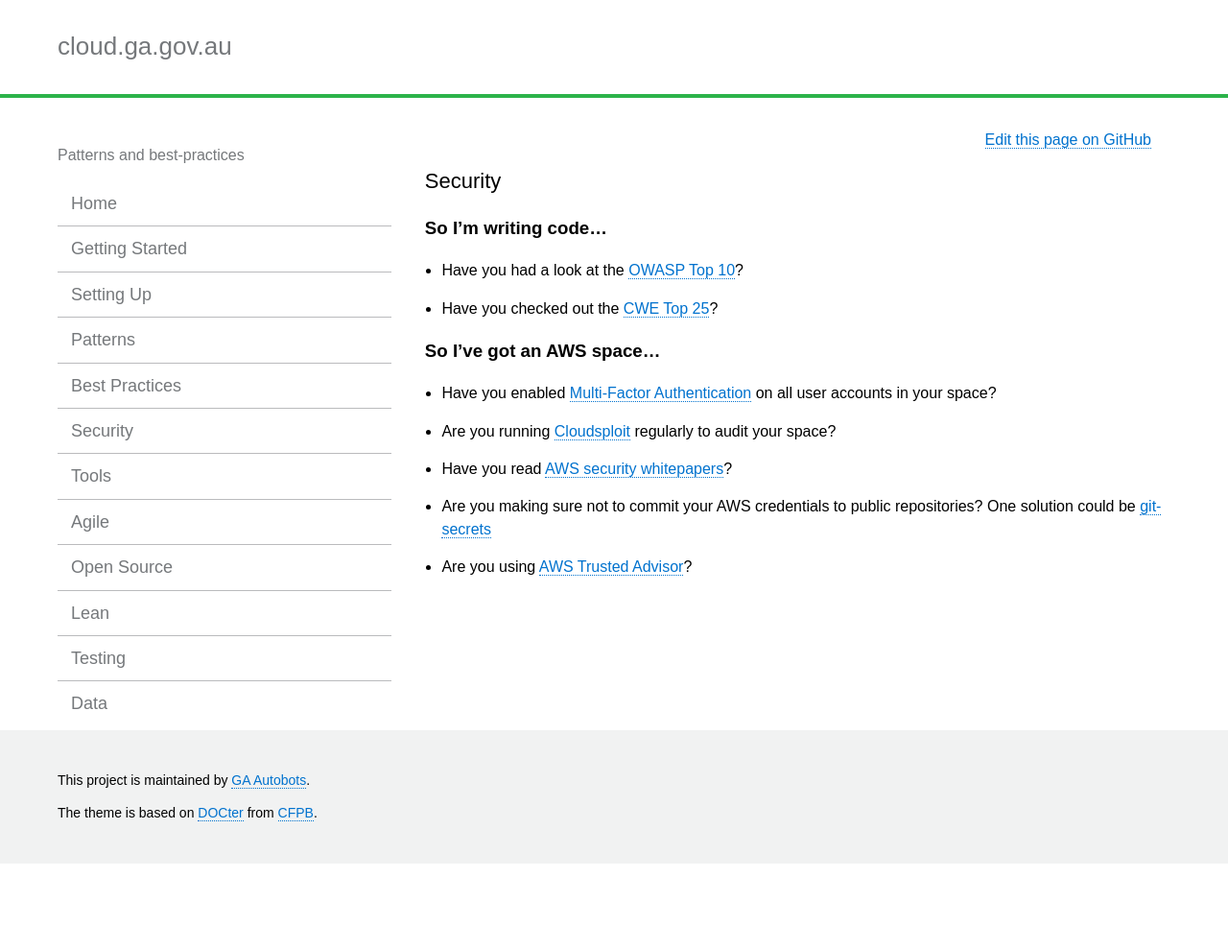
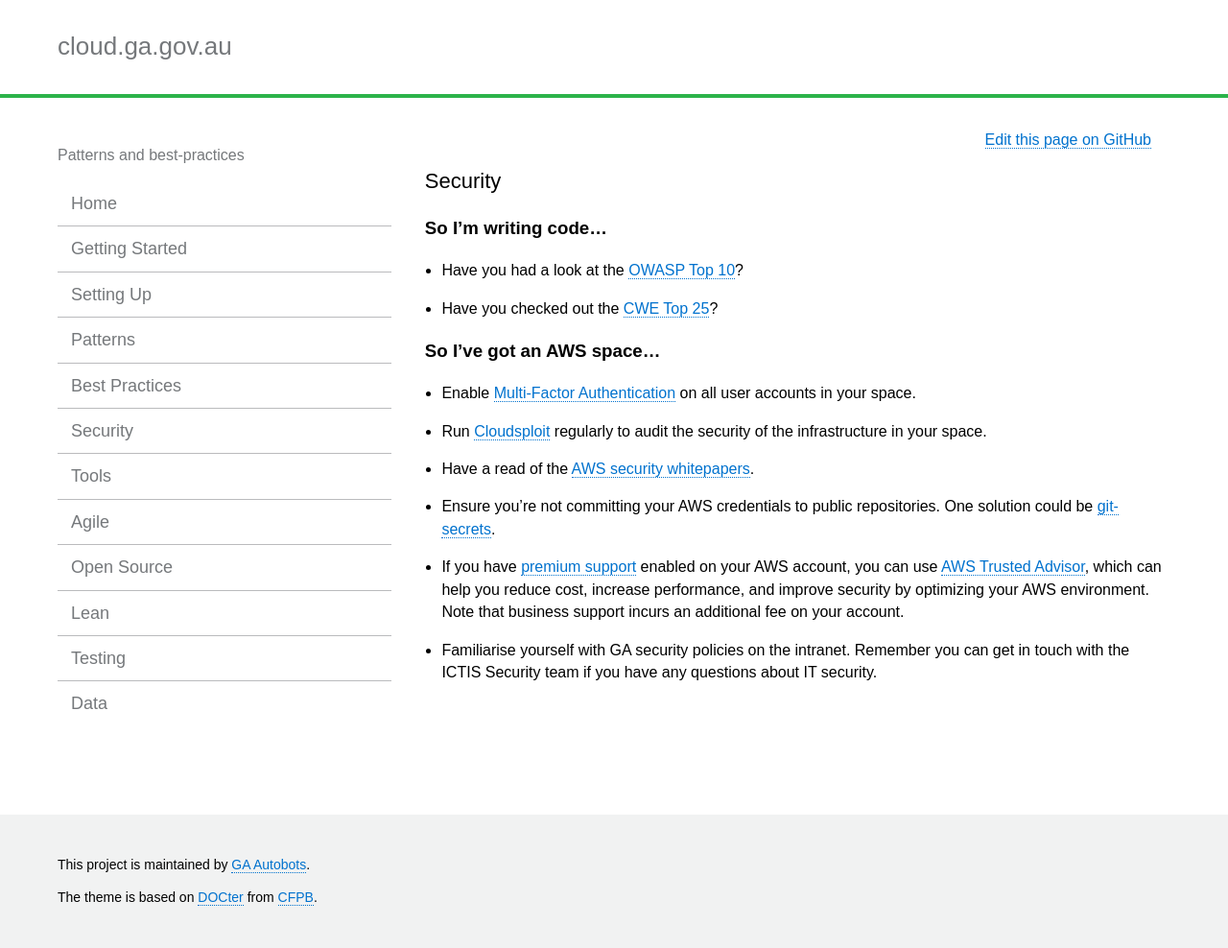
Before and after one commit to GeoscienceAustralia/cloud, a Jekyll site: the page built from docs/_pages/security_index.md, in a window 1280 px wide. Shown: the whole page at 96% size. Built offline with Jekyll 4.4.1, drawn with Linux system fonts in a browser that asks for light colours; before the commit the page ends 900 px from its top, so only the background shows below that.

Commit message:
Add more details

```diff
--- a/docs/_pages/security_index.md
+++ b/docs/_pages/security_index.md
@@ -10,8 +10,9 @@
 
 ### So I've got an AWS space...
 
-* Have you enabled [Multi-Factor Authentication](https://aws.amazon.com/iam/details/mfa/) on all user accounts in your space?
-* Are you running [Cloudsploit](https://github.com/GeoscienceAustralia/cloudsploit-lambda) regularly to audit your space?
-* Have you read [AWS security whitepapers](https://aws.amazon.com/whitepapers/)?
-* Are you making sure not to commit your AWS credentials to public repositories? One solution could be [git-secrets](https://github.com/awslabs/git-secrets)
-* Are you using [AWS Trusted Advisor](https://aws.amazon.com/premiumsupport/trustedadvisor/)?
+* Enable [Multi-Factor Authentication](https://aws.amazon.com/iam/details/mfa/) on all user accounts in your space.
+* Run [Cloudsploit](https://github.com/GeoscienceAustralia/cloudsploit-lambda) regularly to audit the security of the infrastructure in your space.
+* Have a read of the [AWS security whitepapers](https://aws.amazon.com/whitepapers/).
+* Ensure you're not committing your AWS credentials to public repositories. One solution could be [git-secrets](https://github.com/awslabs/git-secrets).
+* If you have [premium support](https://aws.amazon.com/premiumsupport/) enabled on your AWS account, you can use [AWS Trusted Advisor](https://aws.amazon.com/premiumsupport/trustedadvisor/), which can help you reduce cost, increase performance, and improve security by optimizing your AWS environment. Note that business support incurs an additional fee on your account.
+* Familiarise yourself with GA security policies on the intranet. Remember you can get in touch with the ICTIS Security team if you have any questions about IT security.
```
